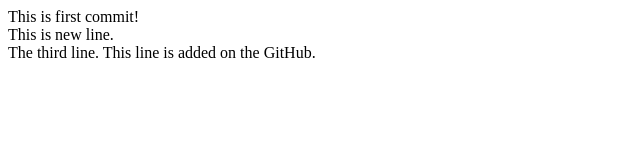
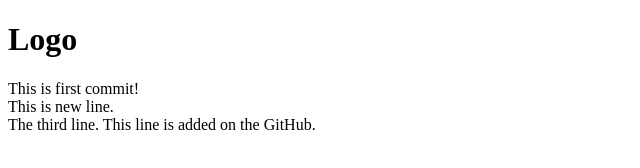
Before and after one commit to OleksandrSemak/frontend_test, a plain HTML site: page index.html in a window 1280 px wide. Shown: the whole page, without its empty margins (0-640 px from the left). Drawn offline with Linux system fonts and the light colour scheme.

Commit message:
header added

```diff
--- a/index.html
+++ b/index.html
@@ -6,9 +6,12 @@
     <title>Document</title>
   </head>
   <body>
+    <div class="header">
+      <h1>Logo</h1>
+    </div>
+
     This is first commit! <br />
     This is new line. <br />
-    The third line.
-    This line is added on the GitHub.
+    The third line. This line is added on the GitHub.
   </body>
 </html>
```
